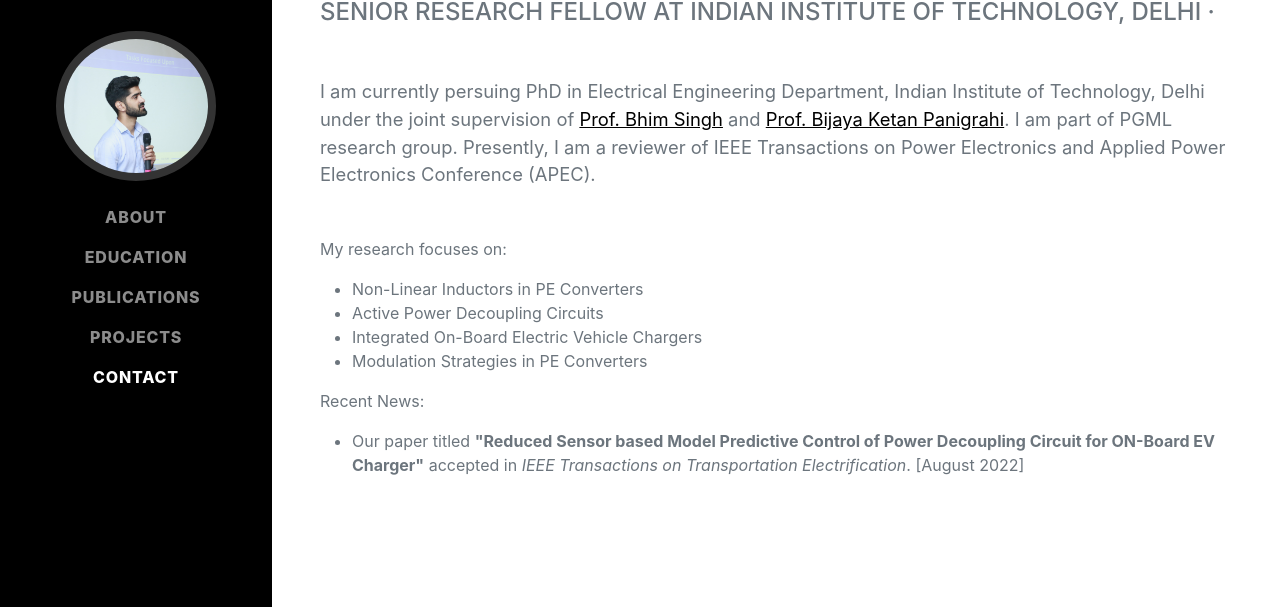
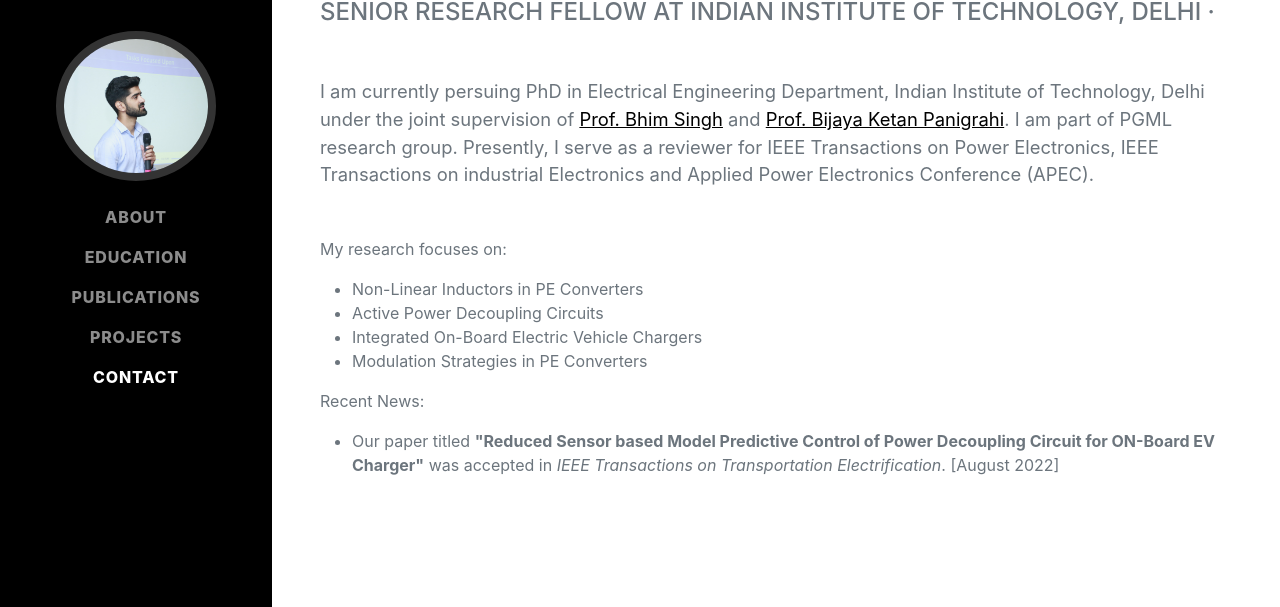
Before and after one commit to zarkab/zarkab.github.io, a plain HTML site: page index.html in a window 1280 px wide. Shown: the part 190-797 px from the top of the page. Drawn offline with nearby package versions, Linux system fonts and the light colour scheme; a web font is replaced by a local one.

Commit message:
Update index.html

```diff
--- a/index.html
+++ b/index.html
@@ -51,7 +51,7 @@
                     </div>
                     <p class="lead mb-5">I am currently persuing PhD in Electrical Engineering Department, Indian Institute of Technology, Delhi under the joint supervision of
                        <a href="https://scholar.google.co.in/citations?user=0Goy0IcAAAAJ&hl=en">Prof. Bhim Singh</a> and <a href="https://scholar.google.com/citations?user=2d_EOToAAAAJ&hl=en"> Prof. Bijaya Ketan Panigrahi</a>.
-                         I am part of PGML research group. Presently, I am a reviewer of IEEE Transactions on Power Electronics and Applied Power Electronics Conference (APEC).
+                         I am part of PGML research group. Presently, I serve as a reviewer for IEEE Transactions on Power Electronics, IEEE Transactions on industrial Electronics and Applied Power Electronics Conference (APEC).
                     </p>
                     <p>
                         My research focuses on:
@@ -65,7 +65,7 @@
                     <p>
                         Recent News:
                         <ol class="s">
-                        <li> Our paper titled <b>"Reduced Sensor based Model Predictive Control of Power Decoupling Circuit for ON-Board EV Charger"</b> accepted in <em>IEEE Transactions on Transportation Electrification</em>.     [August 2022]</li>
+                        <li> Our paper titled <b>"Reduced Sensor based Model Predictive Control of Power Decoupling Circuit for ON-Board EV Charger"</b> was accepted in <em>IEEE Transactions on Transportation Electrification</em>.     [August 2022]</li>
                         </ol>
                 </p>
 
```
